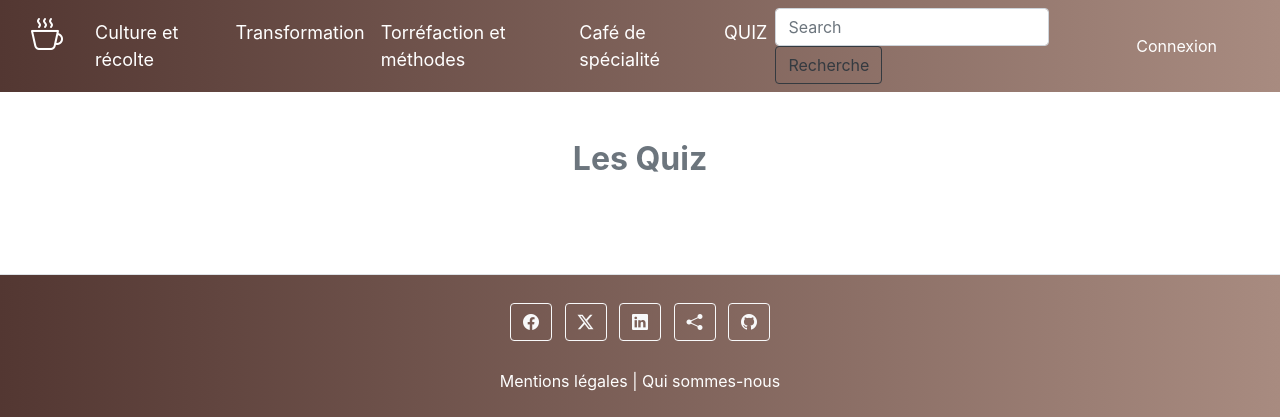
After one commit to Aureliedjied/PROJET-12-COFFEE-LOVER, a Symfony app: template coffee-lover/templates/quiz/list.html.twig in a window 1280 px wide. The commit adds this page. Shown: the part 961-1378 px from the top of the page. Run offline with Twig, Linux system fonts and the light colour scheme; the template is opened without the code that fills it, so the values that code supplies are empty; some libraries are stand-ins or nearby versions.

Commit message:
list quizs frontoffice

```diff
--- a/coffee-lover/templates/list.html.twig
+++ b/coffee-lover/templates/base.html.twig
@@ -71,7 +71,7 @@
 							<a class="nav-link" href="#">Café de spécialité</a>
 						</li>
                         <li class="nav-item">
-							<a class="nav-link " href="#">QUIZ</a>
+							<a class="nav-link " href="{{path('app_quiz_list')}}">QUIZ</a>
 						</li>
 					</ul>
 					{# search form for desktop device #}
--- /dev/null
+++ b/coffee-lover/templates/quiz/list.html.twig
@@ -0,0 +1,28 @@
+{% extends 'base.html.twig' %}
+
+{% block title %}Coffee Lover Quiz{% endblock %}
+
+{% block body %}
+    <div class=" container-fluid ">
+        <div class="row mb-4">
+                <h2 class="text-center text-muted p-5 fw-bold mb-4">Les Quiz</h2>
+        </div>
+
+
+
+                <div class="row">
+                    {% for quiz in quizs %}
+                    <div class="col-lg-auto mx-auto mb-4 ">
+                        <div class="card" style="width: 18rem;">
+                            <img src="https://i.ibb.co/vXdCWV7/DALL-E-2023-11-22-15-53-02-A-charming-and-animated-scene-inspired-by-Pixar-s-style-showing-a-cartoon.png" class="card-img-top" alt="test">
+                            <div class="card-body">
+                                <p class="card-text fw-bold text-center">{{quiz.title}}</p>
+                            </div>
+                        </div>
+                    </div>
+                    {% endfor %}
+                </div>
+    </div>
+
+
+{% endblock %}
```
Also changed, not shown: coffee-lover/src/Controller/FrontOffice/QuizController.php (+5 -2 lines), coffee-lover/templates/quiz/index.html.twig (deleted, +0 -20 lines).
